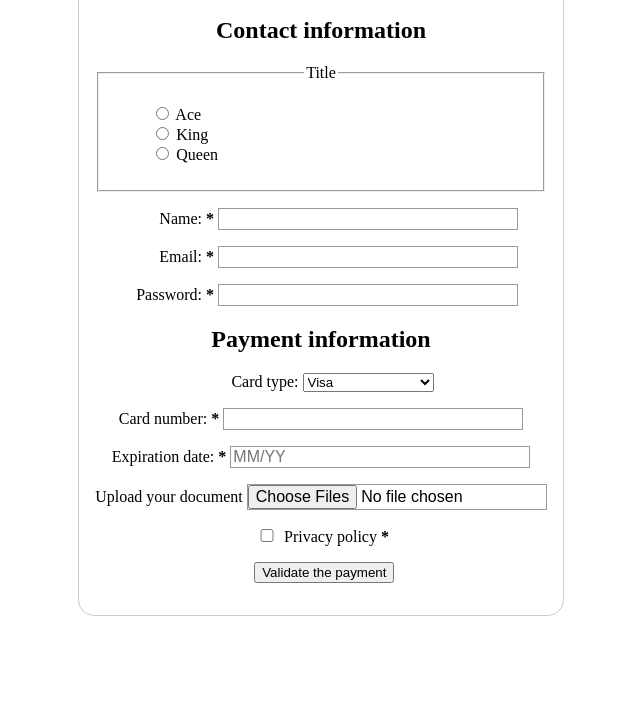
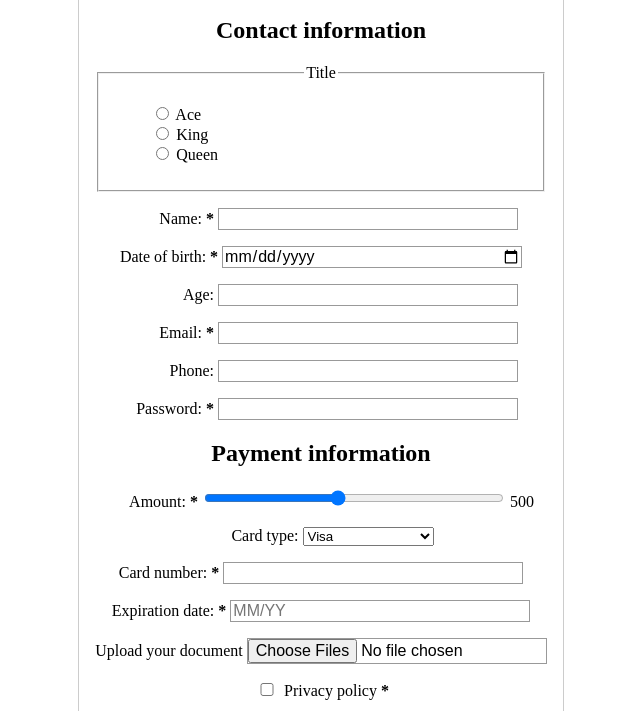
Before and after one commit to danielemanassero/js-training, a website built with Vite: page 05-forms/contact-module.html in a window 1280 px wide. Shown: the part 490-1201 px from the top of the page, without its empty margins (319-959 px from the left). Before the commit the page ends 1114 px from the top, so only its background shows below. Built offline with nearby package versions, Linux system fonts and the light colour scheme.

Commit message:
Forms: edit html template

```diff
--- a/05-forms/contact-module.html
+++ b/05-forms/contact-module.html
@@ -69,7 +69,7 @@
         </fieldset>
 
         <p>
-          <label for="name">
+          <label for="username">
             <span>Name: </span>
             <strong><span aria-label="required">*</span></strong>
           </label>
@@ -77,11 +77,39 @@
         </p>
 
         <p>
-          <label for="mail">
+          <label for="birthday">
+            <span>Date of birth: </span>
+            <strong><span aria-label="required">*</span></strong>
+          </label>
+          <input
+            type="date"
+            id="birthday"
+            name="userbirthday"
+            min="1905-01-01"
+            required
+          />
+        </p>
+
+        <p>
+          <label for="userage">
+            <span>Age: </span>
+          </label>
+          <input type="number" id="userage" name="user-age" min="18" max="120" step="1" />
+        </p>
+
+        <p>
+          <label for="usermail">
             <span>Email: </span>
             <strong><span aria-label="required">*</span></strong>
           </label>
           <input type="email" id="usermail" name="user-mail" required />
+        </p>
+
+        <p>
+          <label for="userphone">
+            <span>Phone: </span>
+          </label>
+          <input type="tel" id="userphone" name="user-phone" />
         </p>
 
         <p>
@@ -95,6 +123,24 @@
 
       <section>
         <h2>Payment information</h2>
+
+        <p>
+          <label for="amount">
+            <span>Amount: </span>
+            <strong><span aria-label="required">*</span></strong>
+          </label>
+          <input
+            type="range"
+            name="amount"
+            id="amount"
+            min="100"
+            max="1000"
+            step="50"
+            value="500"
+            required
+          />
+          <output for="amount" id="amountVal"></output>
+        </p>
 
         <p>
           <label for="card">
--- a/05-forms/main.js
+++ b/05-forms/main.js
@@ -1,4 +1,12 @@
 const formPayment = document.querySelector('#formPayment');
+const amount = document.querySelector('#amount');
+const amountOutput = document.querySelector('#amountVal');
+
+amountOutput.textContent = amount.value;
+
+amount.addEventListener('input', (e) => {
+  amountOutput.textContent = e.target.value;
+});
 
 formPayment.addEventListener('submit', (e) => {
   e.preventDefault();
```
